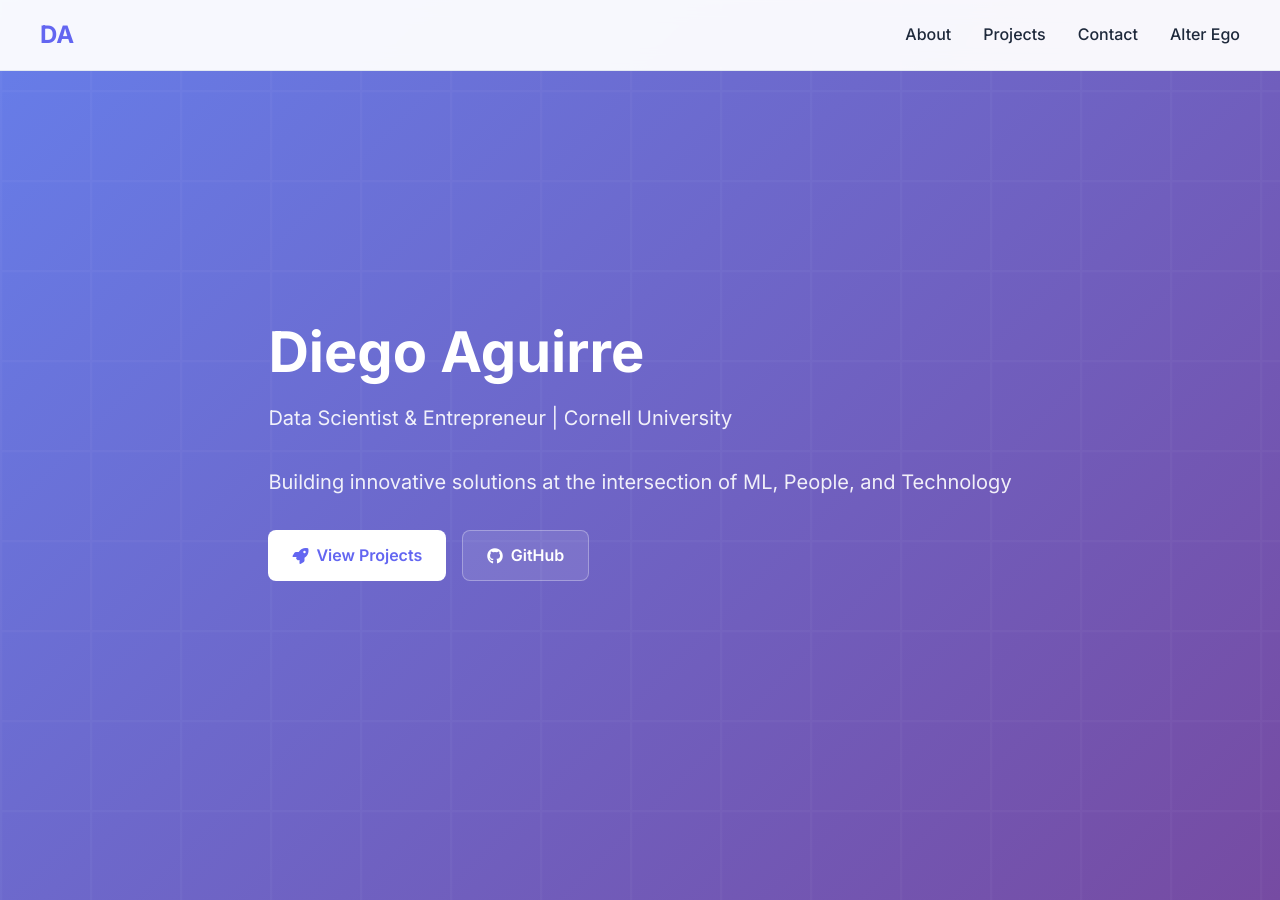
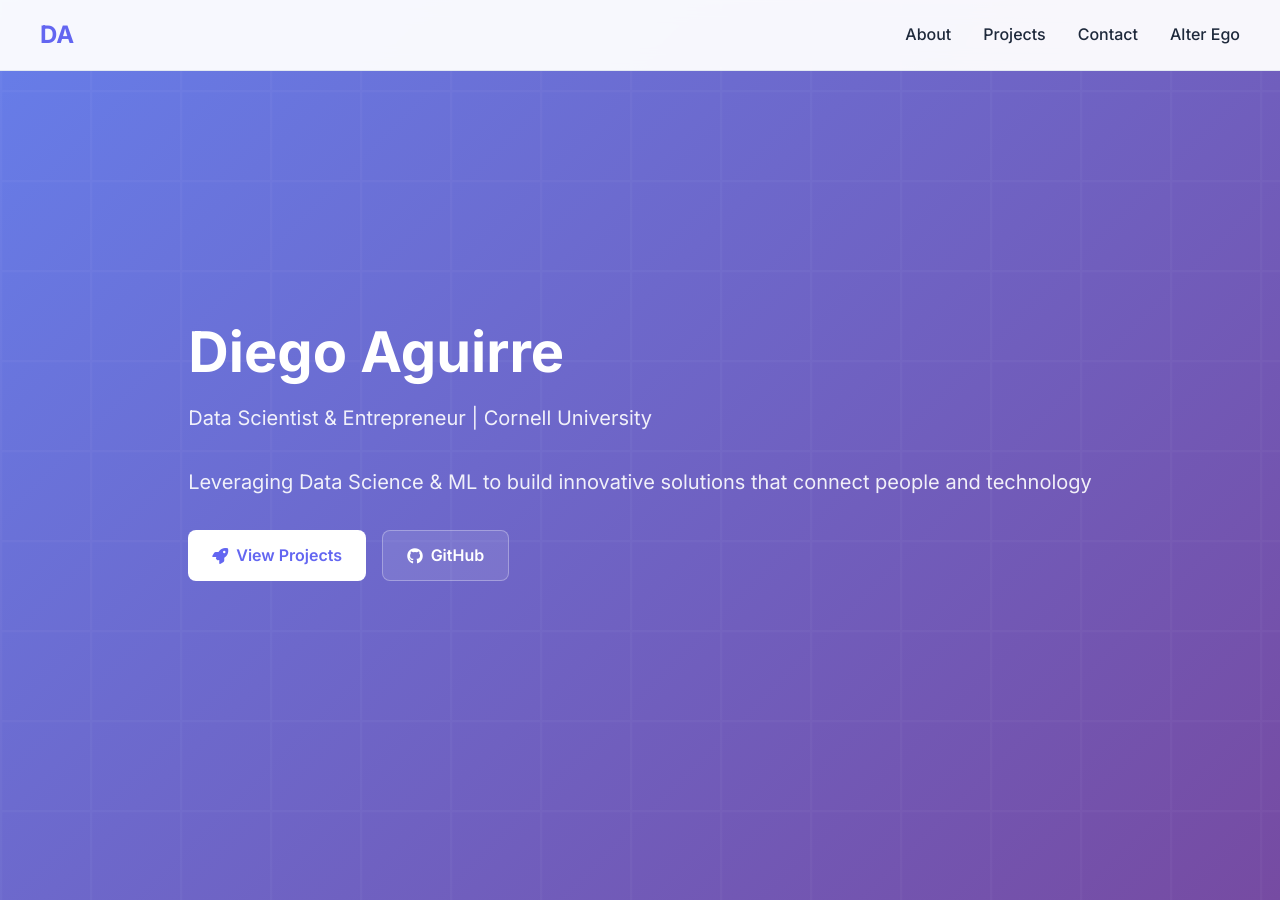
Before and after one commit to insdaguirre/insdaguirre.github.io, a Jekyll site: the page built from index.html, in a window 1280 px wide and 900 px high. Built offline with Jekyll 4.4.1, drawn with Linux system fonts in a browser that asks for light colours.

Commit message:
updated index.html

```diff
--- a/index.html
+++ b/index.html
@@ -26,7 +26,7 @@ description: Senior at Cornell University studying Data Science and Physics. Pas
         <div class="hero-content fade-in-up">
             <h1>Diego Aguirre</h1>
             <p>Data Scientist & Entrepreneur | Cornell University</p>
-            <p>Building innovative solutions at the intersection of ML, People, and Technology</p>
+            <p>Leveraging Data Science & ML to build innovative solutions that connect people and technology</p>
             <div class="cta-buttons">
                 <a href="#projects" class="btn btn-primary">
                     <i class="fas fa-rocket"></i>
```
